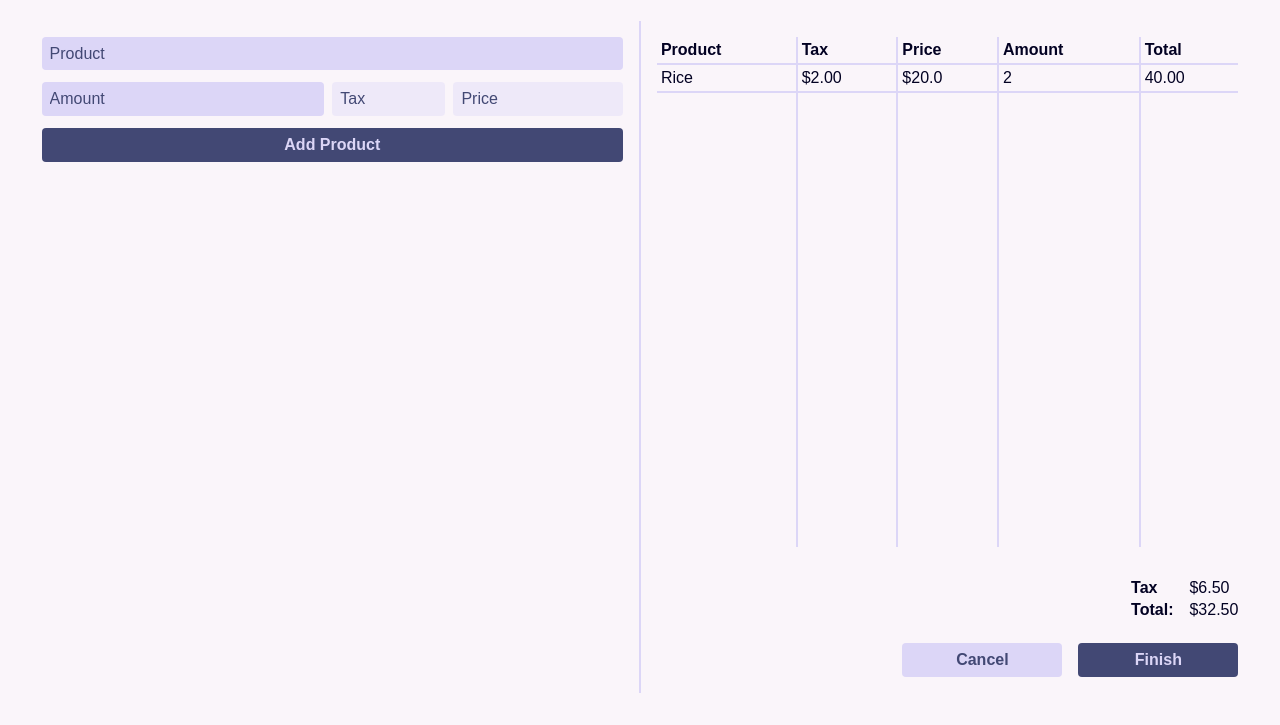
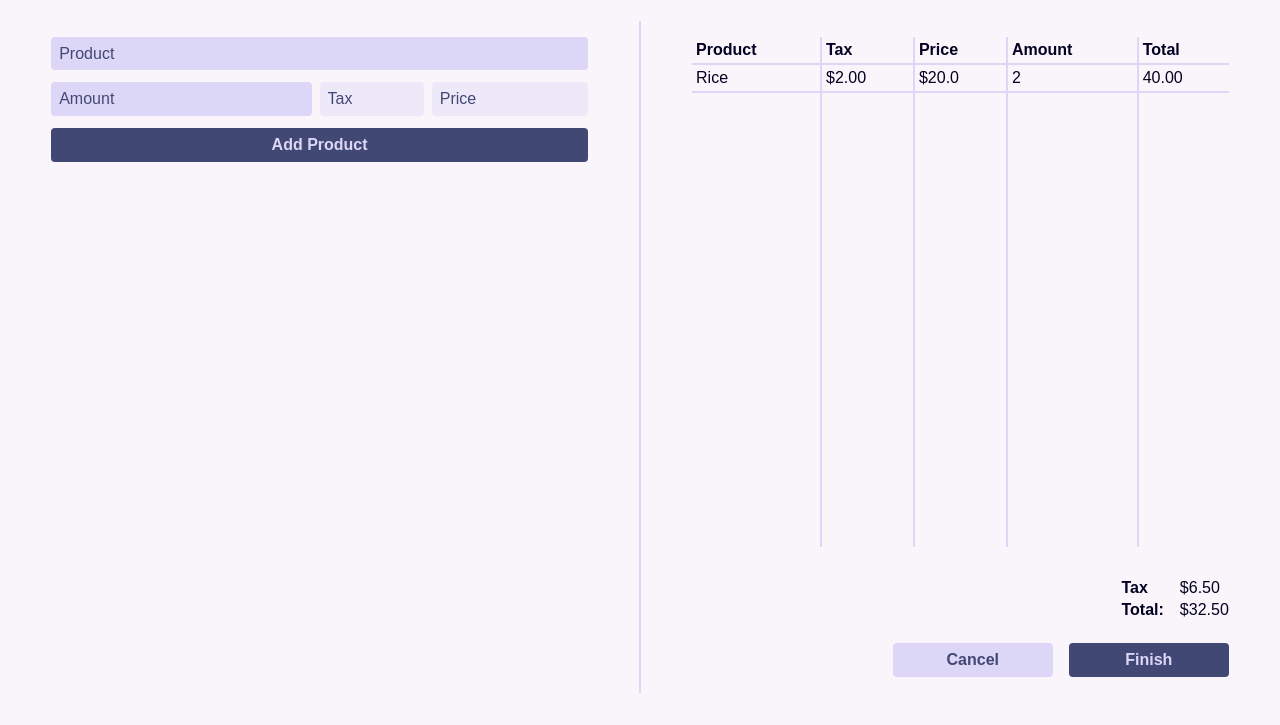
Before and after one commit to jeperico/onboarding-soft, a plain HTML site: page home.html in a window 1280 px wide. Shown: the part 75-800 px from the top of the page. Drawn offline with Linux system fonts and the light colour scheme.

```diff
--- a/assets/styles/base.css
+++ b/assets/styles/base.css
@@ -53,8 +53,7 @@
 main {
   display: flex;
   justify-content: space-between;
-  max-width: 1240px;
-  width: 96%;
+  width: 100%;
   height: 100%;
   margin: 2rem auto;
 }
@@ -62,7 +61,7 @@
 section {
   width: 100%;
   height: 100%;
-  margin: 1rem;
+  margin: 1rem 4vw;
   padding-bottom: 2rem;
   display: flex;
   flex-direction: column;
```
